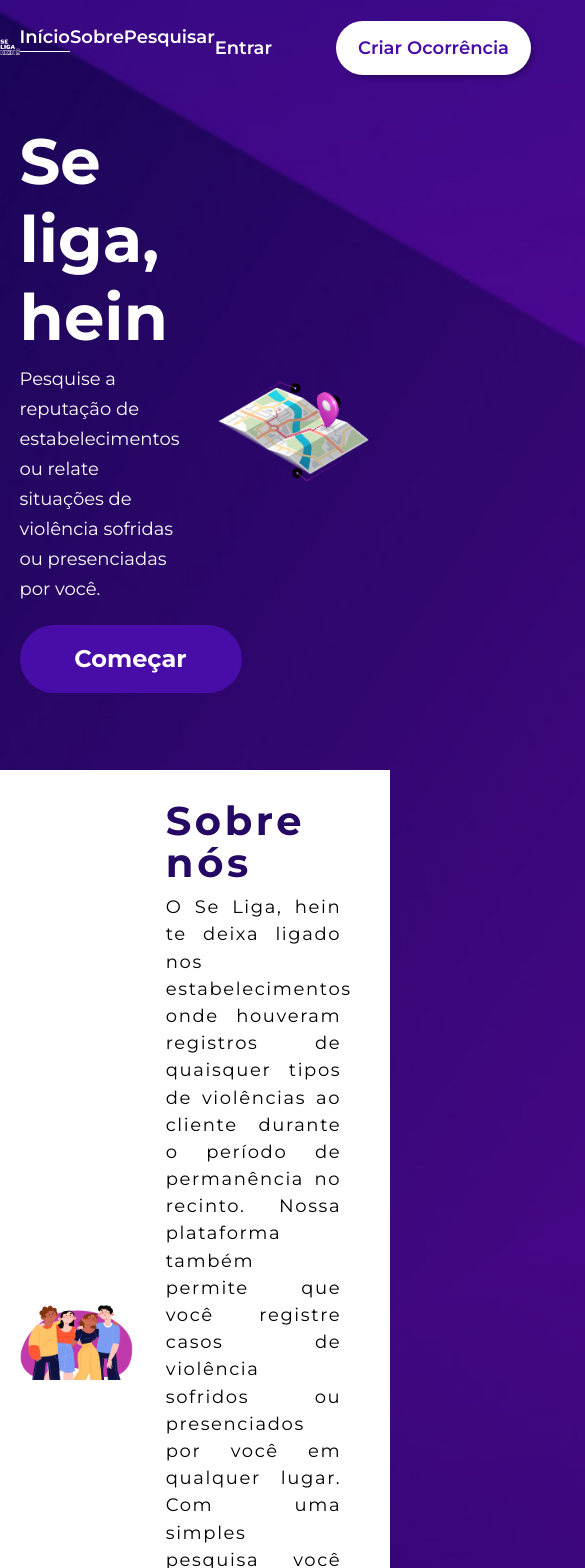
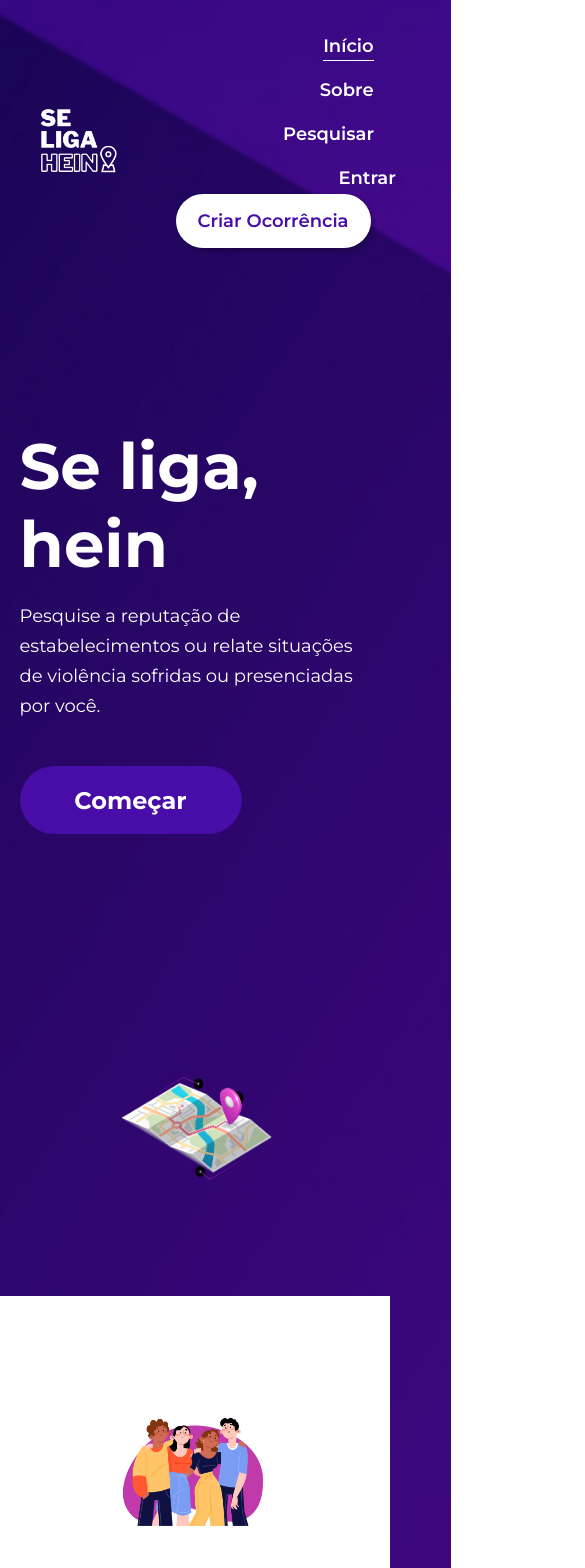
Before and after one commit to nmaia19/se_liga_hein, a React (Create React App) app: page / in a window 390 px wide. Shown: the top 1568 px of the page, 585 px wide, since content can reach past the window. Built offline with nearby package versions, Linux system fonts and the light colour scheme.

Commit message:
resonsividade da home

```diff
--- a/src/components/HomeAboutUs/styles.css
+++ b/src/components/HomeAboutUs/styles.css
@@ -70,3 +70,24 @@
 .aboutus__button__link {
     color: #FFFFFF;
 }
+
+
+@media (max-width: 950px) {
+    .aboutus__content {
+        height: 120vh;
+        flex-direction: column;
+    }
+
+    .description__text {
+        margin: auto;
+        width: 100%;
+    }
+
+     div.aboutus__text{
+        width: 100%;
+    }
+    .aboutus__button{
+        margin-right: 5%;
+    }
+
+}
--- a/src/components/HomeDescription/styles.css
+++ b/src/components/HomeDescription/styles.css
@@ -39,6 +39,7 @@
 button {
   transition: all 0.2s ease;
 }
+
 .description__text button {
   width: 222px;
   height: 68px;
@@ -52,9 +53,24 @@ button {
   font-weight: 900;
   margin-top: 8%;
 }
+
 .description__btn-link {
   color: #ffffff;
 }
+
 .description__text button:hover {
   background-color: #3c0b8c;
 }
+
+@media (max-width: 950px) {
+
+  .description__content {
+    height: 120vh;
+    flex-direction: column;
+  }
+
+  .description__text{
+    margin: auto;
+    width: 100%;
+  }
+}
--- a/src/components/NavBar/styles.css
+++ b/src/components/NavBar/styles.css
@@ -12,9 +12,11 @@
   /* left: -5.5%; */
   cursor: pointer;
 }
+
 .logo__Link {
   z-index: 1000;
 }
+
 .nav ul {
   display: flex;
   flex-direction: row;
@@ -73,6 +75,7 @@
   border-bottom: 0.1em solid white;
   padding-bottom: 3px;
 }
+
 .nav__link--button {
   margin: 0 5rem 0 1rem;
   width: 195px;
@@ -129,6 +132,45 @@
   background-color: #b5179e;
   color: #fff;
 }
+
 button {
   transition: all 0.2s ease;
 }
+
+/* responsividade */
+
+@media (max-width: 950px) {
+  #nav {
+    justify-content: end
+  }
+
+  .logo {
+    margin-left: 10%;
+    width: 20%;
+  }
+
+  .nav ul {
+    flex-direction: column;
+    text-decoration: none;
+    align-items: flex-end;
+    margin: 12%;
+  }
+  .nav__link{
+    margin: 1%;
+  }
+
+  .navbar__content {
+    margin: 0;
+    justify-content: space-between;
+  }
+  .nav__link--area{
+    margin-right: -10%;
+
+  }
+  #nav > ul > li:nth-child(5){
+    margin-top: 2%;
+    margin-right: -35%;
+  }
+
+
+}
```
